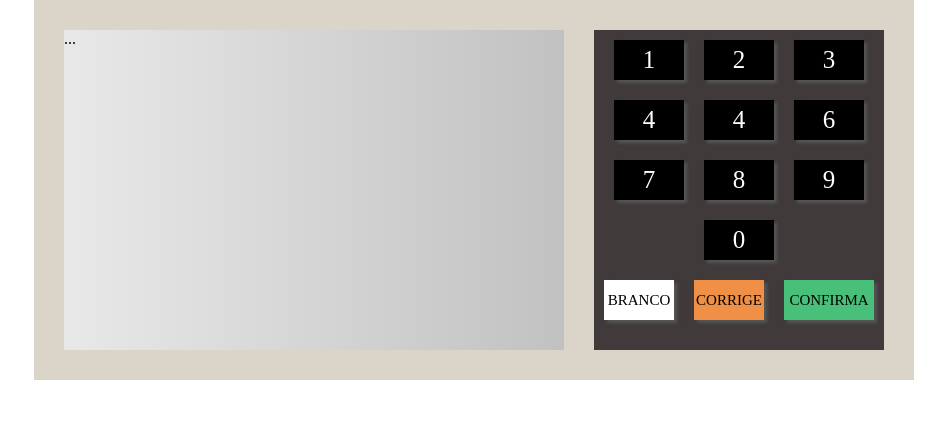
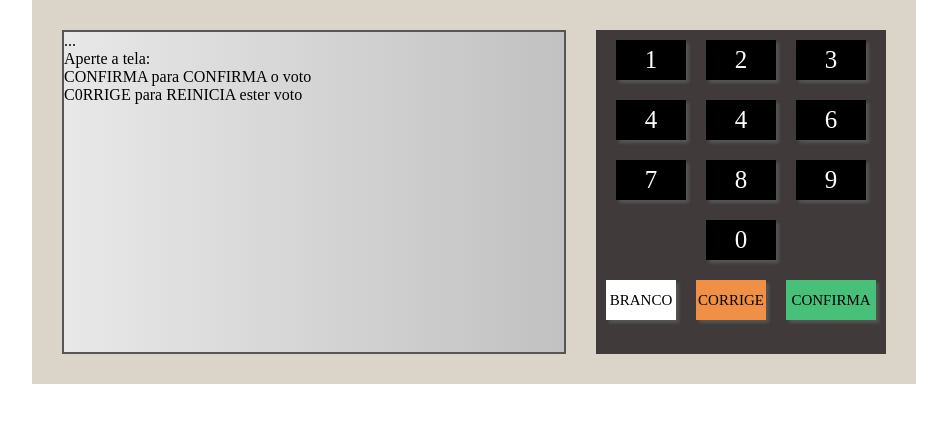
Before and after one commit to ivsonramos/urna_eletronica, a plain HTML site: page index.html in a window 1280 px wide. Shown: the whole page, without its empty margins (166-1113 px from the left). Drawn offline with Linux system fonts and the light colour scheme.

Commit message:
:construction:Adiciona intruções na tela da urna

```diff
--- a/index.html
+++ b/index.html
@@ -10,7 +10,15 @@
 <body>
     <div class="urna">
         <div class="screen">
-            ...
+            <div class="d-1">
+                ...
+            </div>
+            <div class="d-2">
+                Aperte a tela: <br>
+                CONFIRMA para CONFIRMA o voto <br>
+                C0RRIGE para REINICIA ester voto
+
+            </div>
 
         </div>
         <div class="keyboard">
--- a/style.css
+++ b/style.css
@@ -15,6 +15,7 @@ body{
     width: 500px;
     height: 320px;
     background: linear-gradient(to right, #e8e8e8, #c1c1c1);
+    border: 2px solid #555;
 }
 
 .keyboard {
```
